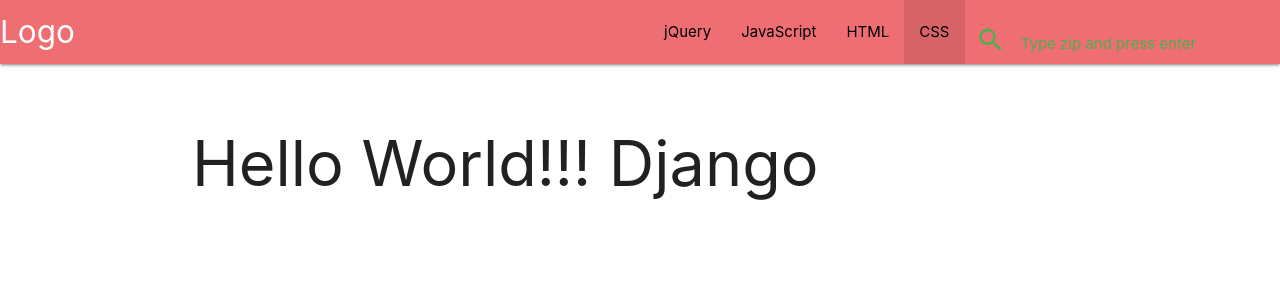
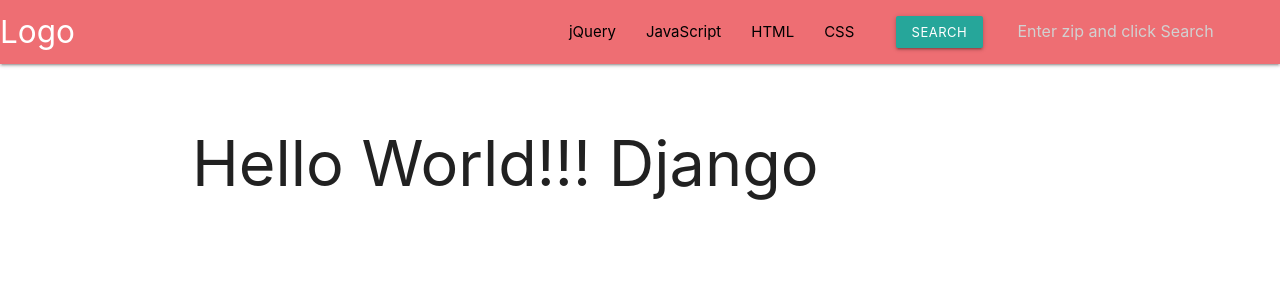
Before and after one commit to ashishkarki/Django-Weather-App, a Django app: template weather/lookup/templates/home.html in a window 1280 px wide. Shown: the top 300 px of the page. Run offline with Django 3.2, Linux system fonts and the light colour scheme; the template is opened without the code that fills it, so the values that code supplies are empty; parts of the project's set-up code (start-up, migrations or seed data) failed here and were passed over.

Commit message:
changed styling of search box in base.html - part 2

```diff
--- a/weather/lookup/templates/base.html
+++ b/weather/lookup/templates/base.html
@@ -56,7 +56,7 @@
               >HTML</a
             >
           </li>
-          <li class="active">
+          <li>
             <a
               href="https://www.jquery-az.com/css-tutorials/"
               class="black-text"
@@ -67,12 +67,29 @@
             <div class="row">
               <div class="col s12">
                 <div class="row">
-                  <div class="green-text input-field col s12">
+                  <!-- <div class="green-text input-field col s12">
                     <i class="material-icons prefix">search</i>
                     <input type="text" id="zip-input" class="autocomplete" />
                     <label class="green-text" for="zip-input"
                       >Type zip and press enter</label
                     >
+                  </div> -->
+                  <div class="input-field col s12">
+                    <div class="row">
+                      <div class="col s4">
+                        <a class="btn btn-small waves-effect waves-light"
+                          >Search</a
+                        >
+                      </div>
+                      <div class="col s8">
+                        <input
+                          type="text"
+                          id="zip-input"
+                          class="autocomplete"
+                          placeholder="Enter zip and click Search"
+                        />
+                      </div>
+                    </div>
                   </div>
                 </div>
               </div>
```
